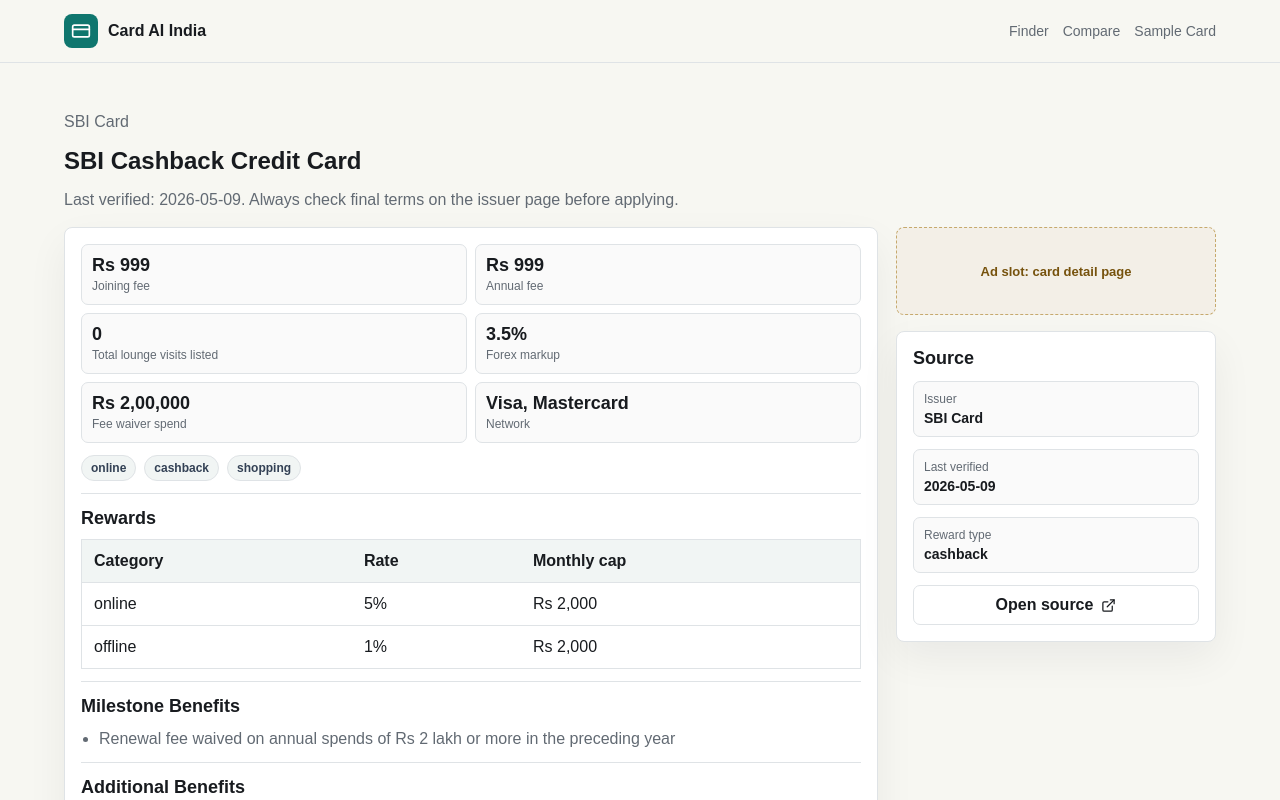
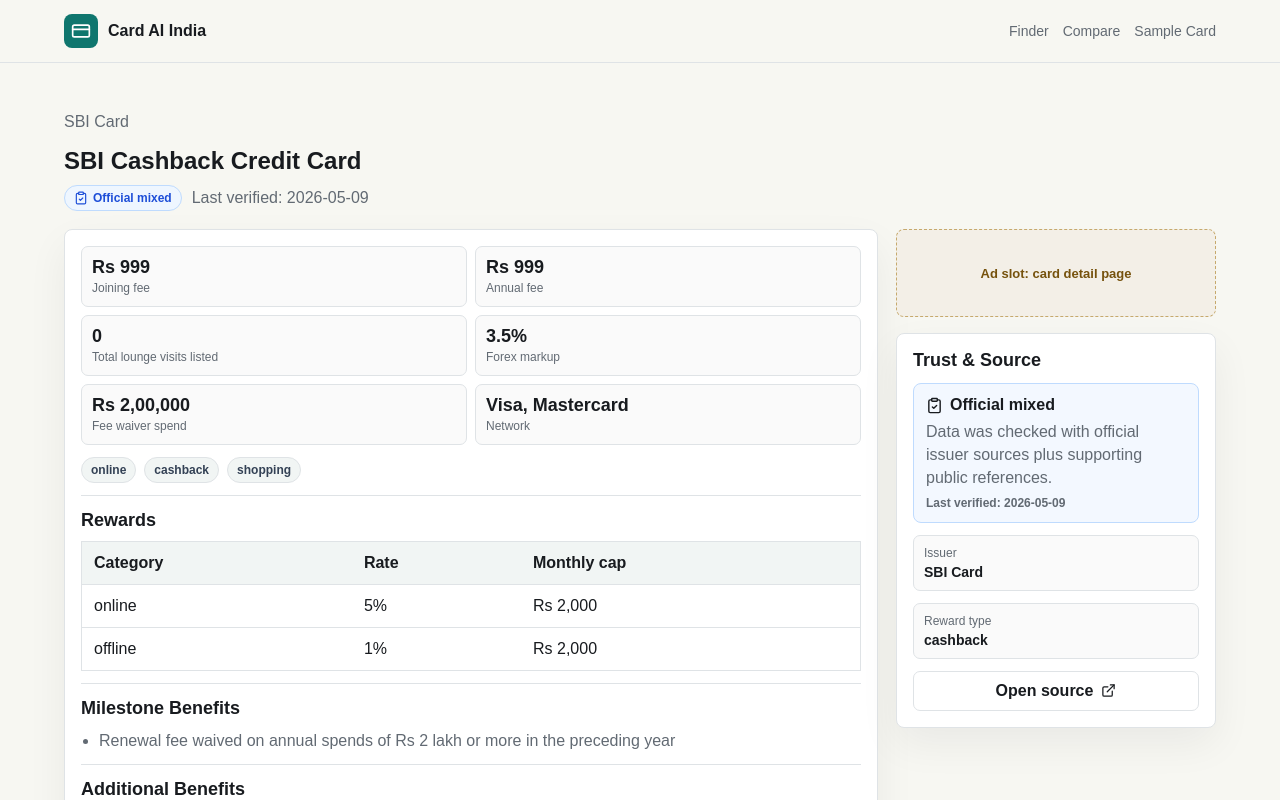
Before and after one commit to nrj1007/simplify-cards, a Next.js app: page /cards/sbi-cashback in a window 1280 px wide. Shown: the top 800 px of the page. Built offline with nearby package versions, Linux system fonts and the light colour scheme.

Commit message:
Add card source trust indicators

```diff
--- a/app/cards/[id]/page.tsx
+++ b/app/cards/[id]/page.tsx
@@ -2,6 +2,7 @@
 import { ExternalLink } from "lucide-react";
 import { cards, getCardById } from "@/lib/cards";
 import type { CreditCard, Redemption } from "@/lib/types";
+import VerificationBadge, { getVerificationMeta } from "@/app/ui/VerificationBadge";
 
 type Props = {
   params: Promise<{ id: string }>;
@@ -67,13 +68,17 @@
   const card = getCardById(id);
   if (!card) notFound();
   const redemptions = redemptionRows(card.redemption);
+  const verification = getVerificationMeta(card.verificationStatus);
 
   return (
     <section className="section">
       <div className="page-title">
         <p>{card.issuer}</p>
         <h1>{card.name}</h1>
-        <p>Last verified: {card.lastVerified}. Always check final terms on the issuer page before applying.</p>
+        <div className="page-title-meta">
+          <VerificationBadge status={card.verificationStatus} />
+          <span>Last verified: {card.lastVerified}</span>
+        </div>
       </div>
 
       <div className="detail-layout">
@@ -190,7 +195,8 @@
 
           <div className="notice">
             Disclosure: this product may earn commission from some links. Recommendations should stay based on card fit,
-            not payout. Final terms are subject to the issuer's latest policies.
+            not payout. Final terms are subject to the issuer's latest policies. Verification status:{" "}
+            {verification.label.toLowerCase()}.
           </div>
 
           <div className="actions">
@@ -206,15 +212,12 @@
         <aside className="detail-aside">
           <div className="ad-slot">Ad slot: card detail page</div>
           <div className="panel card">
-            <h2>Source</h2>
+            <h2>Trust & Source</h2>
+            <VerificationBadge status={card.verificationStatus} lastVerified={card.lastVerified} variant="full" />
             <div className="info-grid">
               <div className="info-row">
                 <span>Issuer</span>
                 <strong>{card.issuer}</strong>
-              </div>
-              <div className="info-row">
-                <span>Last verified</span>
-                <strong>{card.lastVerified}</strong>
               </div>
               <div className="info-row">
                 <span>Reward type</span>
--- a/app/globals.css
+++ b/app/globals.css
@@ -252,6 +252,83 @@
   padding: 5px 9px;
 }
 
+.trust-badge {
+  align-items: center;
+  border-radius: 999px;
+  display: inline-flex;
+  font-size: 12px;
+  font-weight: 800;
+  gap: 5px;
+  padding: 5px 9px;
+}
+
+.trust-badge-good {
+  background: #e7f6ec;
+  border: 1px solid #b8dfc4;
+  color: #166534;
+}
+
+.trust-badge-mixed {
+  background: #eef6ff;
+  border: 1px solid #bfdbfe;
+  color: #1d4ed8;
+}
+
+.trust-badge-warn {
+  background: #fff1d6;
+  border: 1px solid #f0cd91;
+  color: #8a4f00;
+}
+
+.page-title-meta {
+  align-items: center;
+  color: var(--muted);
+  display: flex;
+  flex-wrap: wrap;
+  gap: 10px;
+  margin-top: 10px;
+}
+
+.trust-panel {
+  border-radius: 8px;
+  display: grid;
+  gap: 6px;
+  padding: 12px;
+}
+
+.trust-panel p {
+  color: var(--muted);
+  line-height: 1.45;
+  margin: 0;
+}
+
+.trust-panel span {
+  color: var(--muted);
+  font-size: 12px;
+  font-weight: 700;
+}
+
+.trust-heading {
+  align-items: center;
+  display: flex;
+  gap: 7px;
+}
+
+.trust-panel-good {
+  background: #f0faf3;
+  border: 1px solid #b8dfc4;
+}
+
+.trust-panel-mixed {
+  background: #f3f8ff;
+  border: 1px solid #bfdbfe;
+}
+
+.trust-panel-warn {
+  background: #fff7e8;
+  border: 1px solid #f0cd91;
+}
+
 .stats {
   display: grid;
   gap: 8px;
--- a/app/ui/CardTile.tsx
+++ b/app/ui/CardTile.tsx
@@ -1,6 +1,7 @@
 import Link from "next/link";
 import { ExternalLink } from "lucide-react";
 import type { CardScore, CreditCard } from "@/lib/types";
+import VerificationBadge from "./VerificationBadge";
 
 type Props = {
   card?: CreditCard;
@@ -18,7 +19,10 @@
   return (
     <article className="panel card">
       <div>
-        <div className="meta">{resolvedCard.issuer}</div>
+        <div className="meta">
+          <span>{resolvedCard.issuer}</span>
+          <VerificationBadge status={resolvedCard.verificationStatus} />
+        </div>
         <h3>{resolvedCard.name}</h3>
       </div>
       <div className="meta">
--- /dev/null
+++ b/app/ui/VerificationBadge.tsx
@@ -0,0 +1,77 @@
+import { AlertTriangle, CheckCircle2, ClipboardCheck, SearchCheck } from "lucide-react";
+import type { CreditCard } from "@/lib/types";
+
+type VerificationMeta = {
+  label: string;
+  tone: "good" | "mixed" | "warn";
+  description: string;
+  Icon: typeof CheckCircle2;
+};
+
+const verificationMap: Record<CreditCard["verificationStatus"], VerificationMeta> = {
+  "official-direct": {
+    label: "Official direct",
+    tone: "good",
+    description: "Data was checked against the issuer's direct product page or document.",
+    Icon: CheckCircle2
+  },
+  "official-indexed": {
+    label: "Official indexed",
+    tone: "mixed",
+    description: "Data was checked against official indexed issuer content where direct scraping was limited.",
+    Icon: SearchCheck
+  },
+  "official-catalogue": {
+    label: "Official catalogue",
+    tone: "mixed",
+    description: "Data was checked against an official issuer catalogue or listing page.",
+    Icon: ClipboardCheck
+  },
+  "official-mixed": {
+    label: "Official mixed",
+    tone: "mixed",
+    description: "Data was checked with official issuer sources plus supporting public references.",
+    Icon: ClipboardCheck
+  },
+  "needs-review": {
+    label: "Needs review",
+    tone: "warn",
+    description: "This entry needs fresh official verification before high-confidence use.",
+    Icon: AlertTriangle
+  }
+};
+
+type Props = {
+  status: CreditCard["verificationStatus"];
+  lastVerified?: string;
+  variant?: "compact" | "full";
+};
+
+export function getVerificationMeta(status: CreditCard["verificationStatus"]) {
+  return verificationMap[status];
+}
+
+export default function VerificationBadge({ status, lastVerified, variant = "compact" }: Props) {
+  const meta = verificationMap[status];
+  const Icon = meta.Icon;
+
+  if (variant === "full") {
+    return (
+      <div className={`trust-panel trust-panel-${meta.tone}`}>
+        <div className="trust-heading">
+          <Icon size={17} />
+          <strong>{meta.label}</strong>
+        </div>
+        <p>{meta.description}</p>
+        {lastVerified ? <span>Last verified: {lastVerified}</span> : null}
+      </div>
+    );
+  }
+
+  return (
+    <span className={`trust-badge trust-badge-${meta.tone}`} title={meta.description}>
+      <Icon size={14} />
+      {meta.label}
+    </span>
+  );
+}
```
Also changed, not shown: 1 other file (tests, documents, lock files or other folders).
